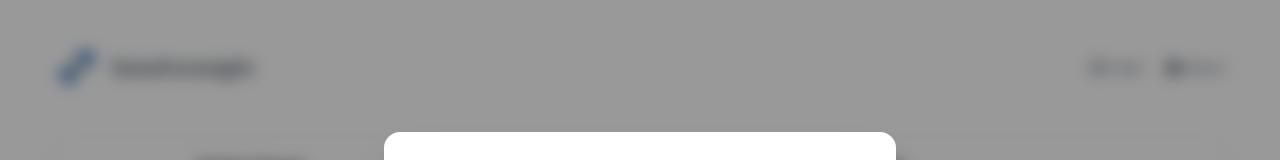
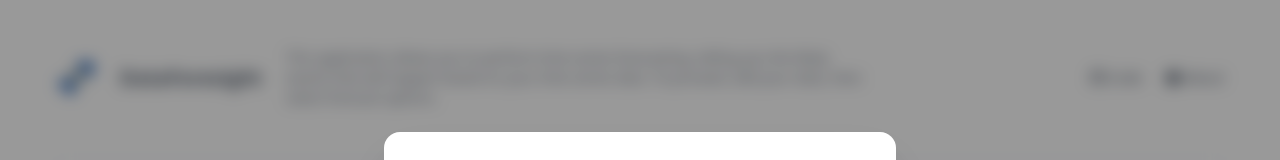
Before and after one commit to jzaragosa06/time-series-forecast-frontend, a React (Vite) app: page /analysis in a window 1280 px wide. Shown: the top 160 px of the page. Built offline with nearby package versions, Linux system fonts and the light colour scheme; no server answers.

Commit message:
feat: add a descrption to the system on the header

```diff
--- a/src/components/Header.jsx
+++ b/src/components/Header.jsx
@@ -1,11 +1,18 @@
 import Nav from "./Nav";
 
-const Header = () => {
+const Header = ({ show_guide = false }) => {
     return (
         <header className="w-full flex items-center justify-between px-6 py-4 bg-white">
-            <div className="flex items-center gap-4">
+            <div className="flex items-center gap-6">
                 <img src="/ts-logo.png" alt="Logo" className="w-10 h-10" />
                 <h1 className="text-xl font-extrabold text-gray-600">DataForesight</h1>
+                {show_guide && (
+                    <div className="max-w-xl text-sm text-gray-500 text-left">
+                        This application allows you to perform time series forecasting,
+                        telling you the likely events that will happen based on your time series data.
+                        To proceed, add your data, then select forecast options.
+                    </div>
+                )}
             </div>
             <div className="hidden md:block">
                 <Nav />
@@ -14,6 +21,4 @@ const Header = () => {
     );
 };
 
-
-
 export default Header;
```
